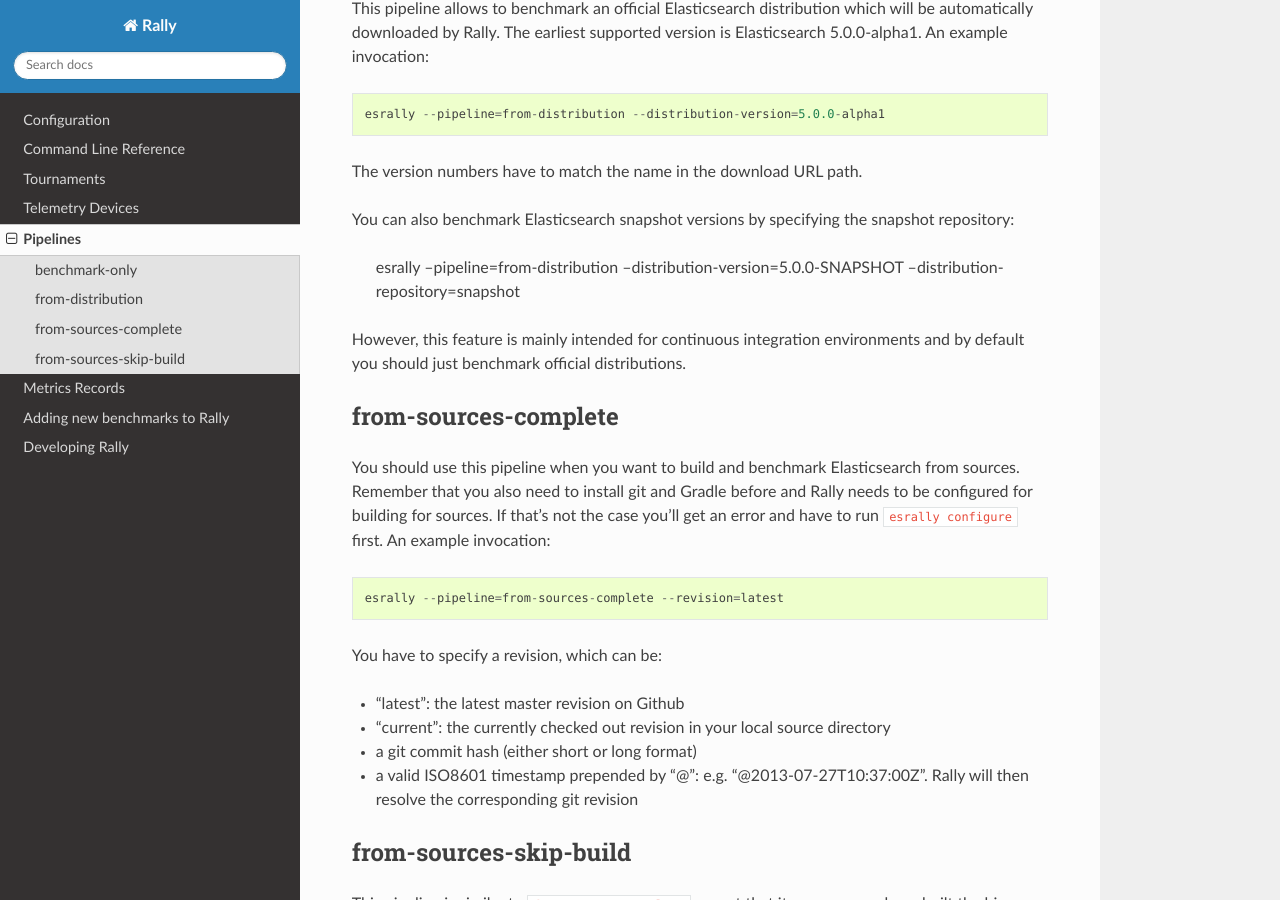
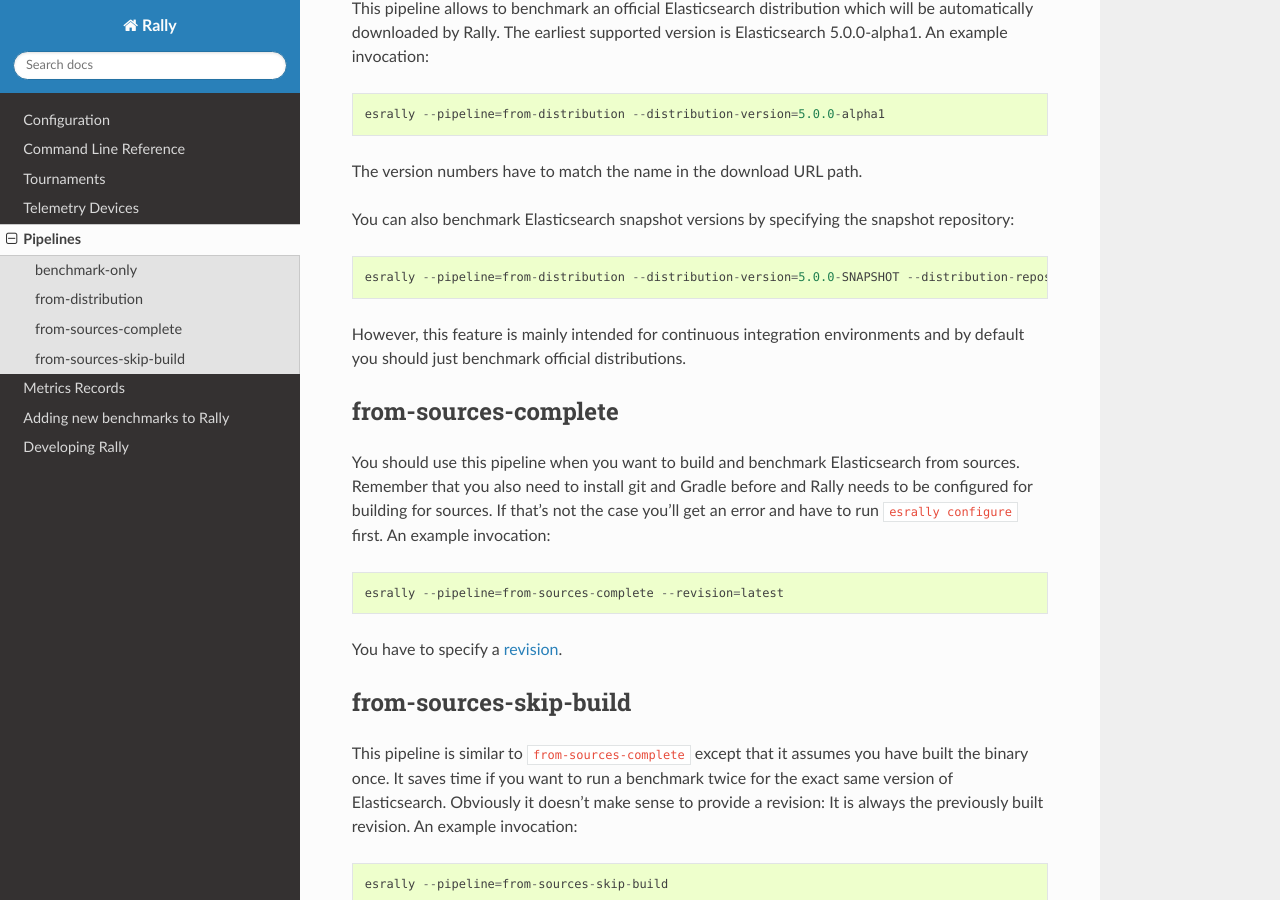
Before and after one commit to elastic/rally, a Sphinx documentation site: the page built from docs/pipelines.rst, in a window 1280 px wide and 900 px high, scrolled down 959 px. Built offline with Sphinx 7.4.7 and the Read the Docs theme 2.0.0, drawn with Linux system fonts in a browser that asks for light colours.

Commit message:
Cross-reference revision in docs

```diff
--- a/docs/command_line_reference.rst
+++ b/docs/command_line_reference.rst
@@ -75,6 +75,7 @@
 
 This activates Java flight recorder and the JIT compiler telemetry devices.
 
+.. _command_line_reference_revision:
 ``revision``
 ~~~~~~~~~~~~
 
--- a/docs/pipelines.rst
+++ b/docs/pipelines.rst
@@ -35,7 +35,7 @@
 
 The version numbers have to match the name in the download URL path.
 
-You can also benchmark Elasticsearch snapshot versions by specifying the snapshot repository:
+You can also benchmark Elasticsearch snapshot versions by specifying the snapshot repository::
 
     esrally --pipeline=from-distribution --distribution-version=5.0.0-SNAPSHOT --distribution-repository=snapshot
 
@@ -48,12 +48,7 @@
 
     esrally --pipeline=from-sources-complete --revision=latest
 
-You have to specify a revision, which can be:
-
-* "latest": the latest master revision on Github
-* "current": the currently checked out revision in your local source directory
-* a git commit hash (either short or long format)
-* a valid ISO8601 timestamp prepended by "@": e.g. "@2013-07-27T10:37:00Z". Rally will then resolve the corresponding git revision
+You have to specify a :ref:`command_line_reference_revision`.
 
 from-sources-skip-build
 ~~~~~~~~~~~~~~~~~~~~~~~
```
